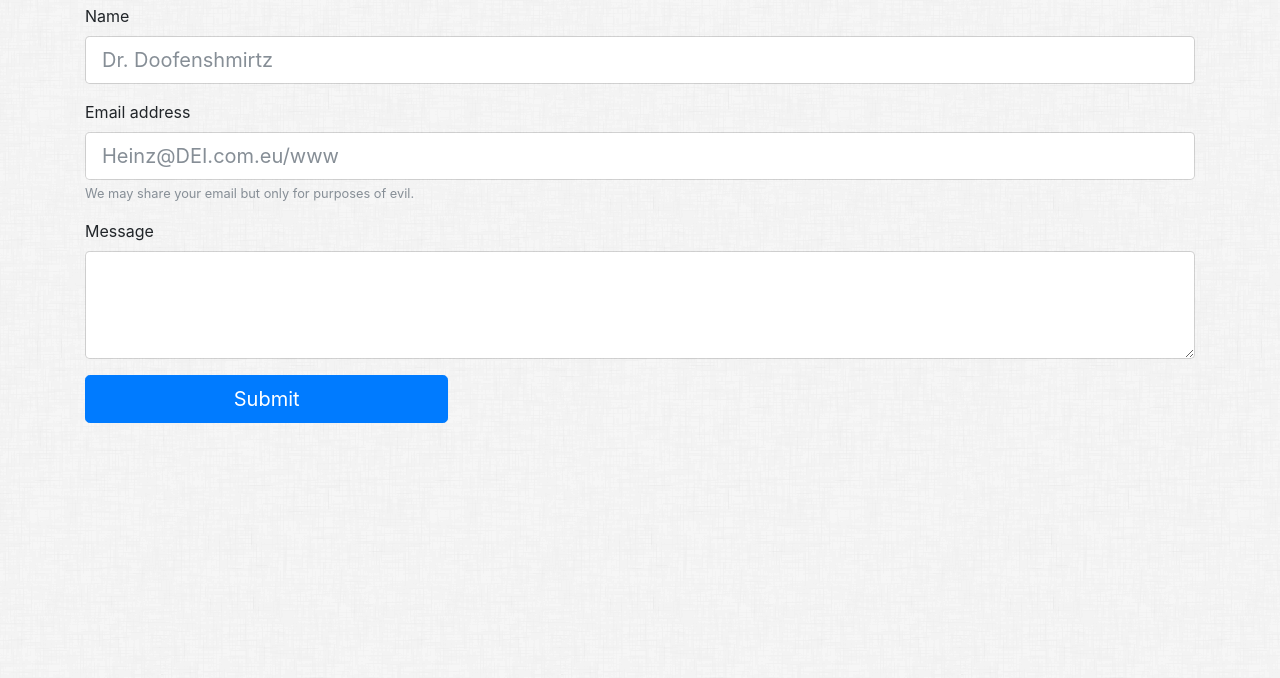
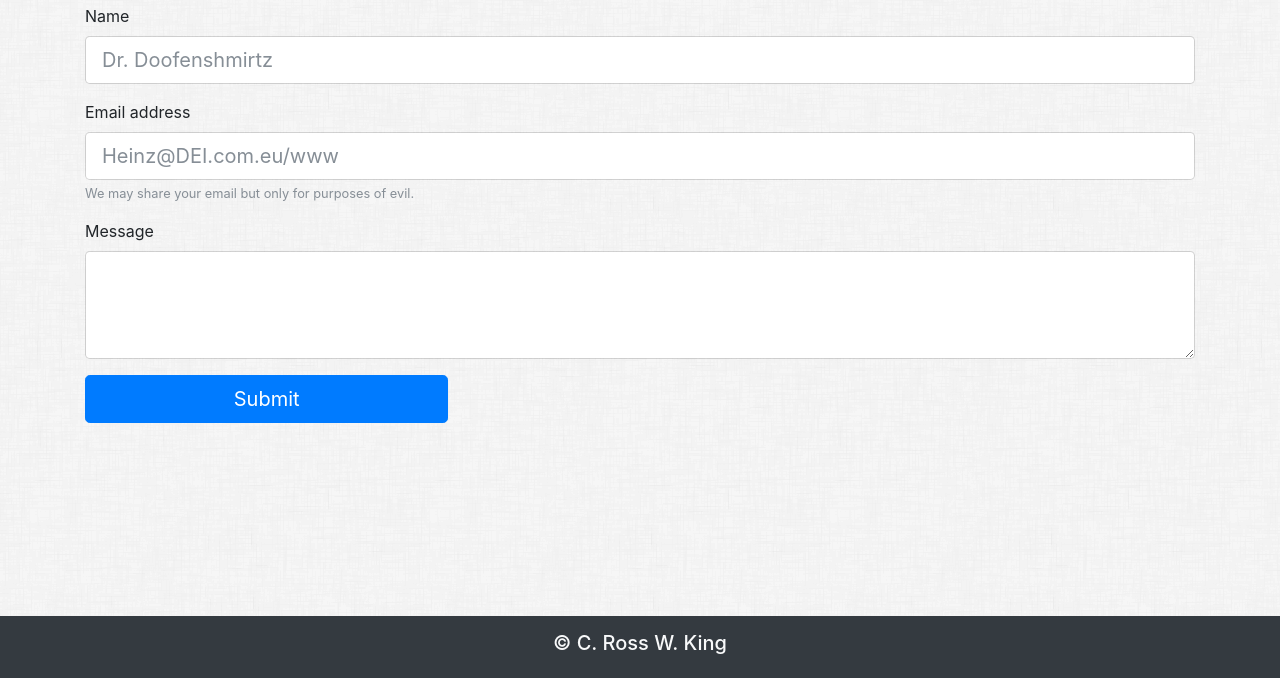
Before and after one commit to RomeoKilo125/bootstrap-portfolio, a plain HTML site: page contact.html in a window 1280 px wide. Shown: the part 122-800 px from the top of the page. Drawn offline with nearby package versions, Linux system fonts and the light colour scheme.

Commit message:
added footer

```diff
--- a/contact.html
+++ b/contact.html
@@ -63,6 +63,9 @@
       </div>
     </form>
   </div>
+  <div class="fixed-bottom bg-dark text-light text-center">
+    <h5 class="p-3">&copy; C. Ross W. King</h5>
+  </div>
 
   <script src="https://code.jquery.com/jquery-3.2.1.slim.min.js" integrity="sha384-KJ3o2DKtIkvYIK3UENzmM7KCkRr/rE9/Qpg6aAZGJwFDMVNA/GpGFF93hXpG5KkN" crossorigin="anonymous"></script>
   <script src="https://cdnjs.cloudflare.com/ajax/libs/popper.js/1.11.0/umd/popper.min.js" integrity="sha384-b/U6ypiBEHpOf/4+1nzFpr53nxSS+GLCkfwBdFNTxtclqqenISfwAzpKaMNFNmj4" crossorigin="anonymous"></script>
```
Also changed, not shown: index.html (+3 -0 lines), portfolio.html (+3 -0 lines).
